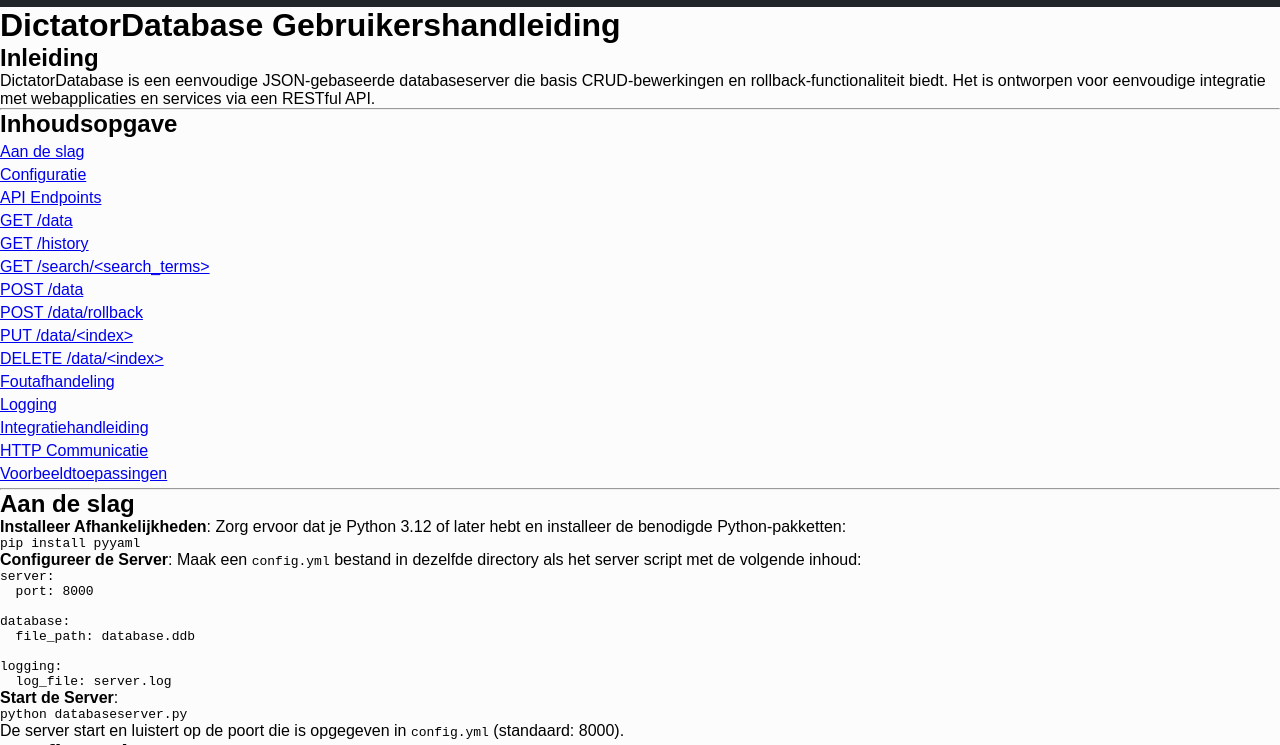
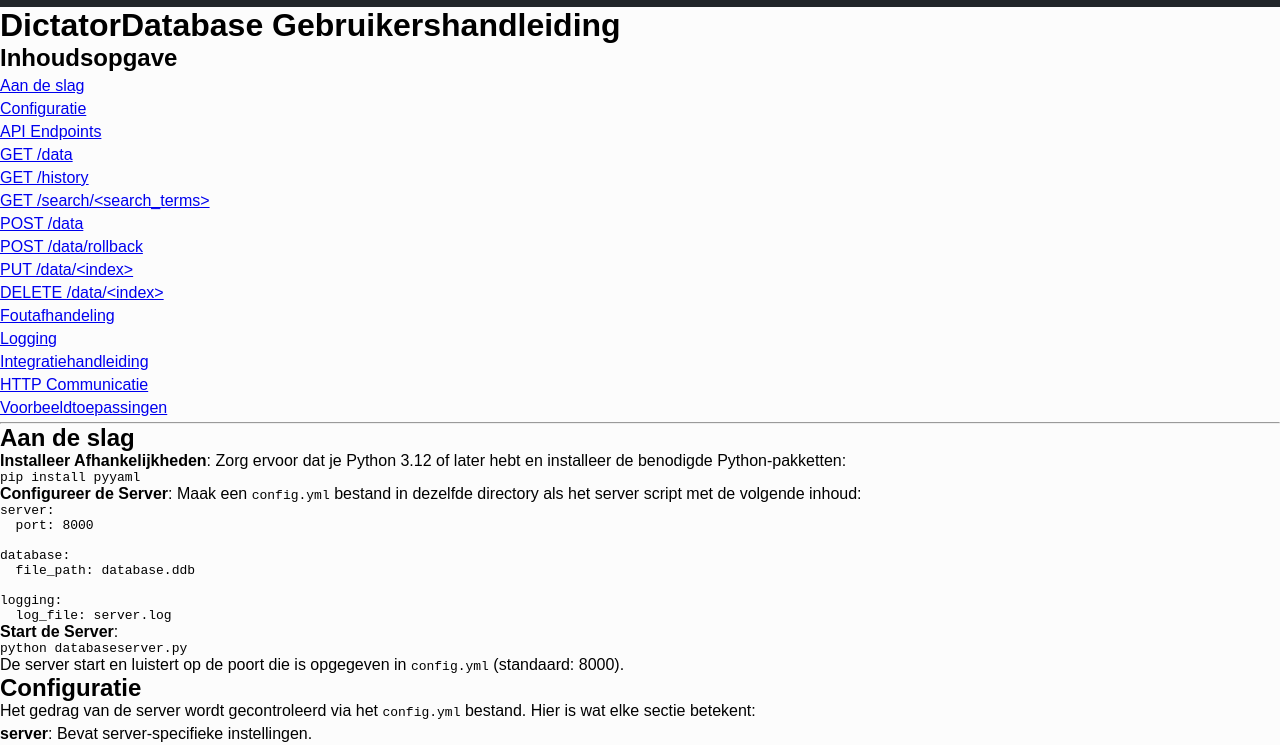
Before and after one commit to NietVic/StalinSoft-WS, a plain HTML site: page ddb_manual_nl.html in a window 1280 px wide. Shown: the part 50-795 px from the top of the page. Drawn offline with Linux system fonts and the light colour scheme.

Commit message:
Update ddb_manual_nl.html

```diff
--- a/ddb_manual_nl.html
+++ b/ddb_manual_nl.html
@@ -21,11 +21,6 @@
             </div>
         </header>
     <h1>DictatorDatabase Gebruikershandleiding</h1>
-    <h2>Inleiding</h2>
-    <p>DictatorDatabase is een eenvoudige JSON-gebaseerde databaseserver die basis CRUD-bewerkingen en rollback-functionaliteit biedt. Het is ontworpen voor eenvoudige integratie met webapplicaties en services via een RESTful API.</p>
-
-    <hr>
-
     <h2>Inhoudsopgave</h2>
     <ul>
         <li><a href="#getting-started">Aan de slag</a></li>
```
